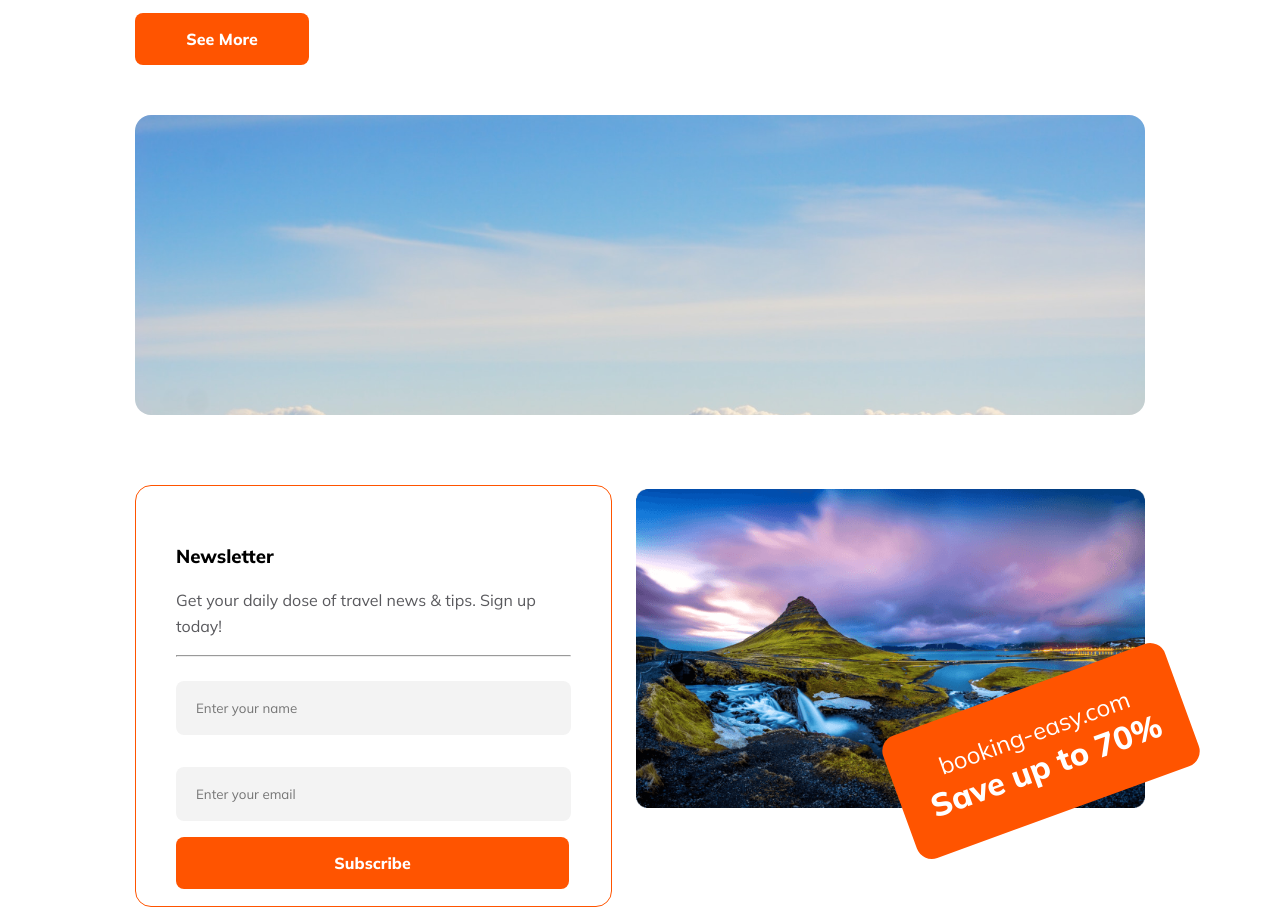
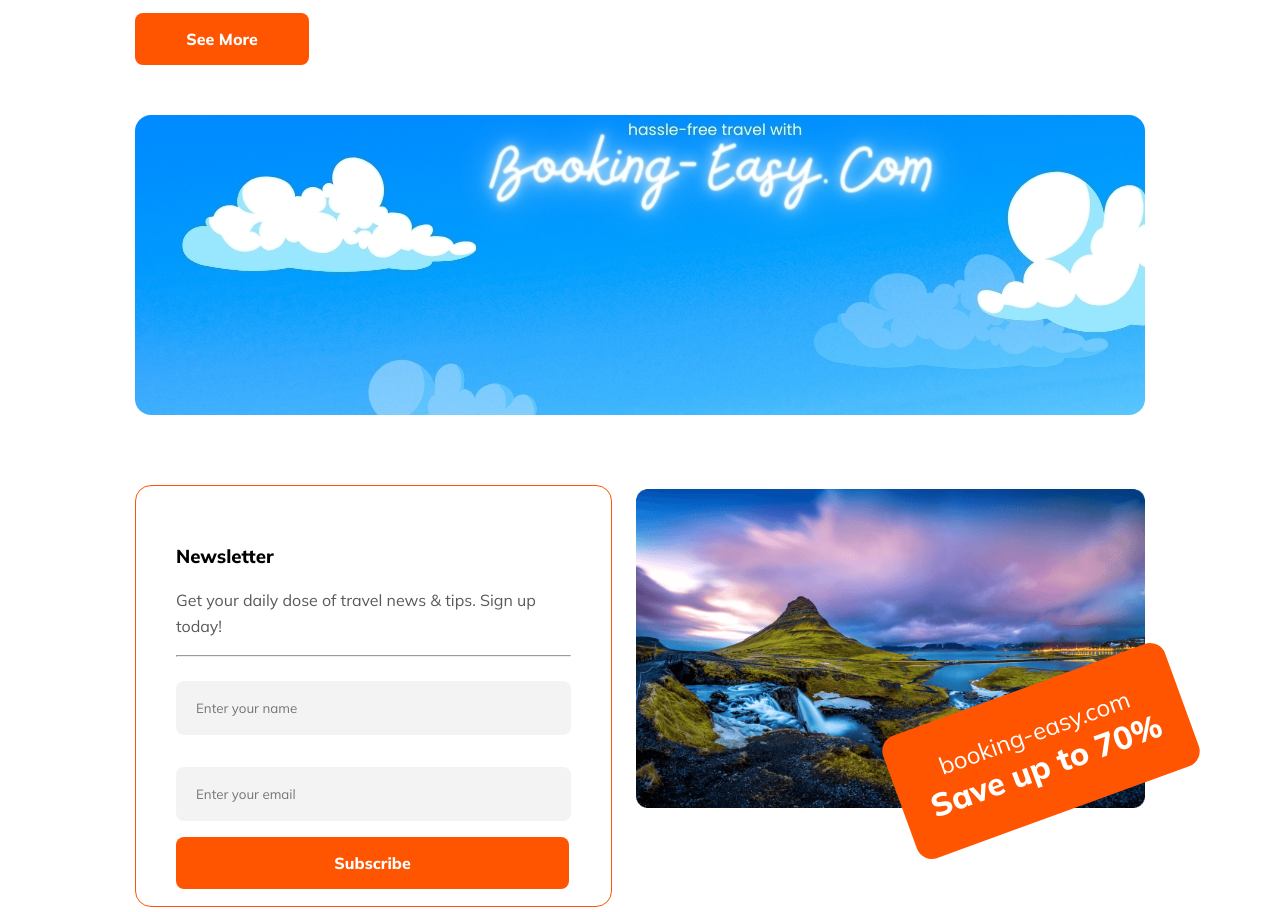
Before and after one commit to Md-Shohanul-Islam/B9A2-Booking-Easy, a plain HTML site: page index.html in a window 1280 px wide. Shown: the part 5279-6191 px from the top of the page. Drawn offline with Linux system fonts and the light colour scheme; grey boxes are pictures that could not be loaded.

Commit message:
unique section background image changed

```diff
--- a/Style/style.css
+++ b/Style/style.css
@@ -312,7 +312,7 @@ nav h3{
 .unique{
     max-width: 1170px;
     margin: 50px 135px;
-    background-image: url(../Images/pero-kalimero-9BJRGlqoIUk-unsplash.jpg);
+    background-image: url(../Images/happy\ to\ travel.jpg);
     background-repeat: no-repeat;
     background-size: cover;
     border-radius: 16px;
```
Also changed, not shown: Images/happy to travel.jpg (added).
